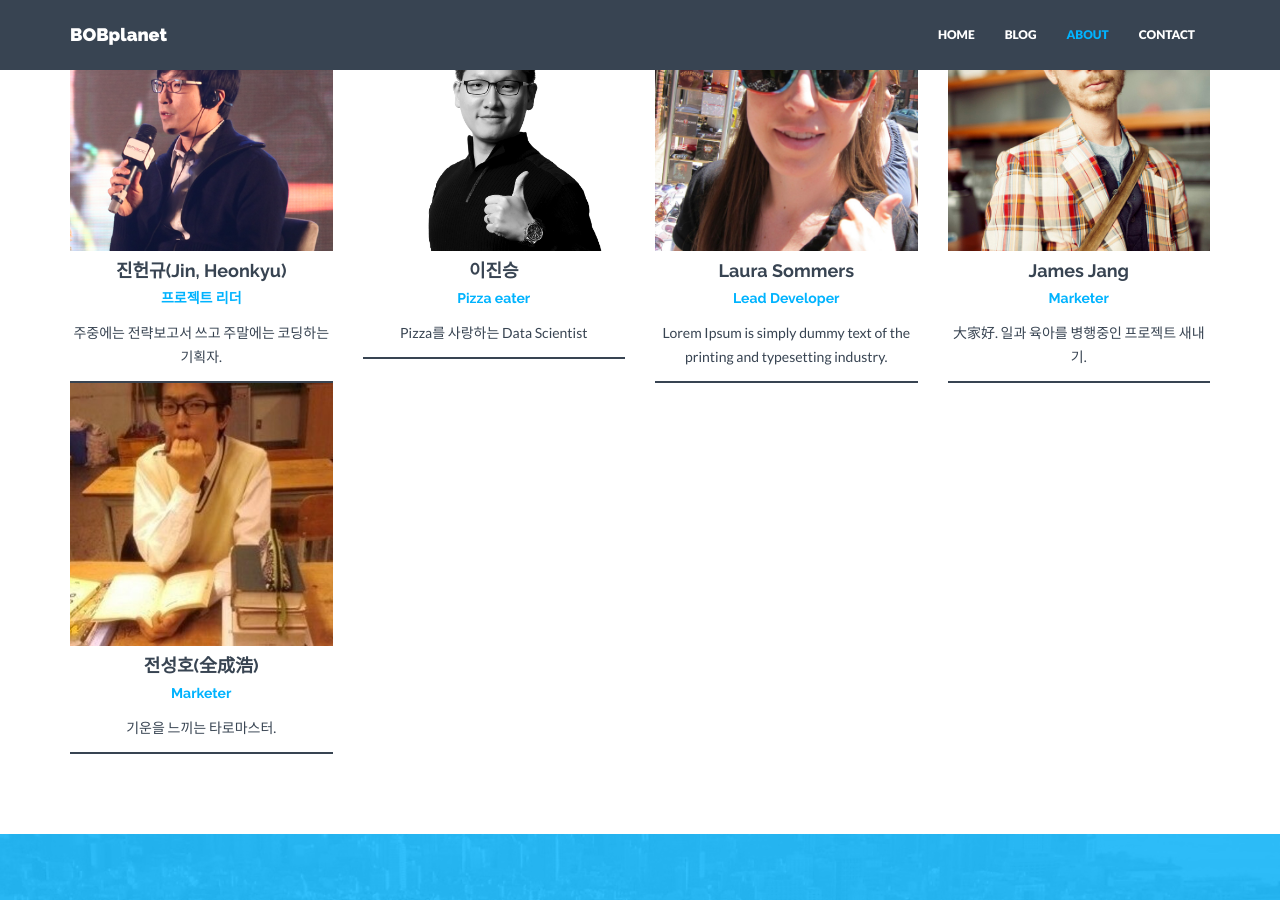
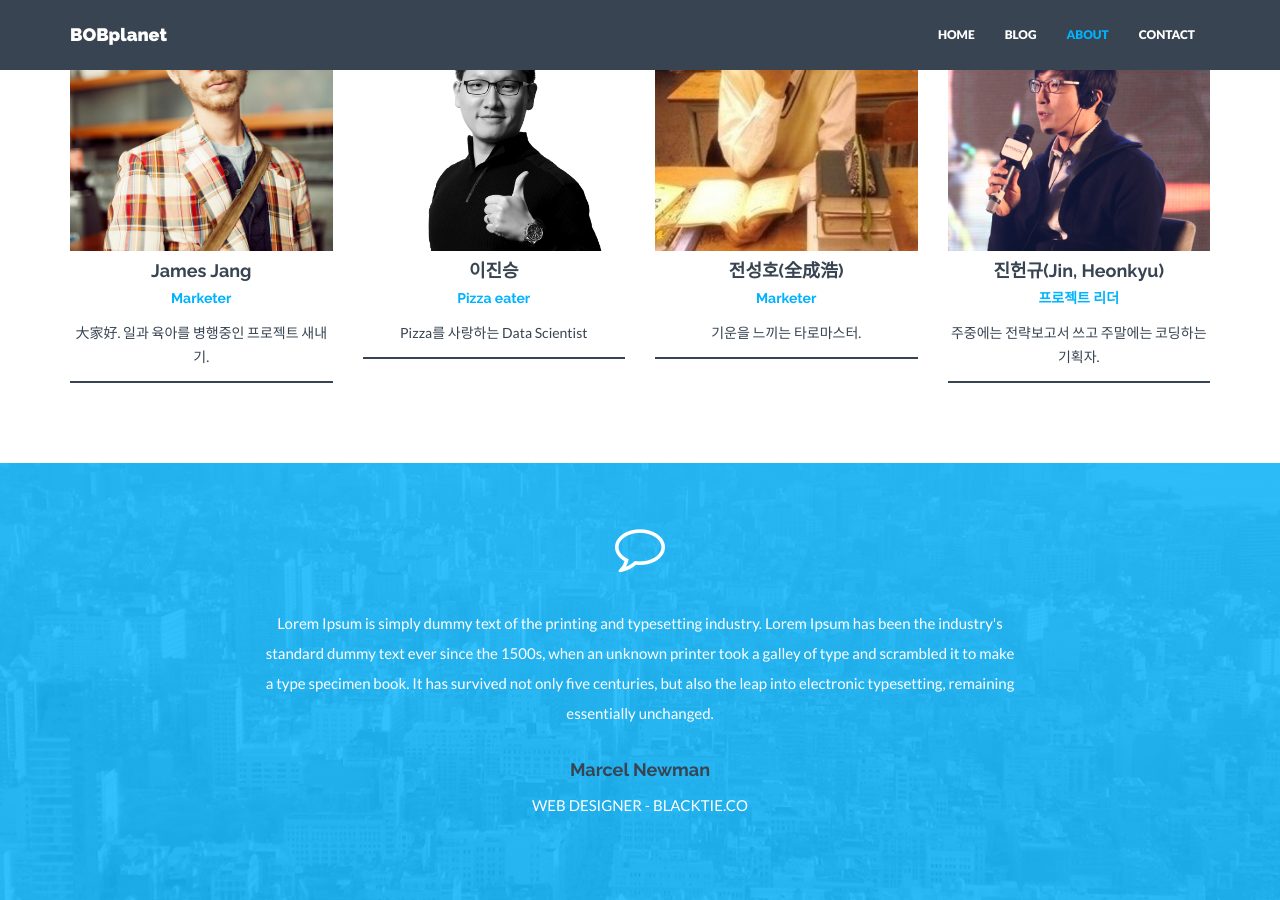
Before and after one commit to bobplanet/bobplanet.github.io, a Jekyll site: the page built from about.html, in a window 1280 px wide and 900 px high, scrolled down 364 px. Built offline with Jekyll 4.4.1, drawn with Linux system fonts in a browser that asks for light colours; nearby versions of some CDN libraries.

Commit message:
프로젝트 멤버를 이름순으로 자동정렬

```diff
--- a/_data/members.yml
+++ b/_data/members.yml
@@ -1,46 +1,37 @@
-# Members information. Shown on About page.
-  - name: 진헌규(Jin, Heonkyu)
-    position: 프로젝트 리더
-    text: 주중에는 전략보고서 쓰고 주말에는 코딩하는 기획자.
-    img: heonkyu.jin.png
-    social:
-      - title: envelope #use for email address
-        url: mailto:heonkyu.jin@gmail.com
-      - title: linkedin
-        url: http://kr.linkedin.com/in/heonkyujin
-  - name: 이진승
-    position: Pizza eater
-    text: Pizza를 사랑하는 Data Scientist
-    img: 1000741_LEE.png
-    social:
-      - title: envelope #use for email address
-        url: mailto:name@domain.com
-      - title: facebook
-        url: http://facebook.com/jjiinn.lee
-  - name: Laura Sommers
-    position: Lead Developer
-    text: Lorem Ipsum is simply dummy text of the printing and typesetting industry.
-    img: team03.jpg
-    social:
-      - title: envelope #use for email address
-        url: mailto:name@domain.com
-      - title: twitter
-        url: http://twitter.com/handle
-  - name: James Jang
-    position: Marketer
-    text: 大家好. 일과 육아를 병행중인 프로젝트 새내기.
-    img: team04.jpg
-    social:
-      - title: envelope #use for email address
-        url: mailto:name@domain.com
-      - title: twitter
-        url: http://twitter.com/handle
-  - name: 전성호(全成浩)
-    position: Marketer
-    text: 기운을 느끼는 타로마스터.
-    img: jeon_400x400.jpg
-    social:
-      - title: envelope #use for email address
-        url: mailto:bigapple01@gmail.com
-      - title: twitter
-        url: http://twitter.com/readymadeboy
+# 프로젝트 멤버 목록. 페이지에서는 이름 순서대로 sorting됨
+- name: 진헌규(Jin, Heonkyu)
+  position: 프로젝트 리더
+  text: 주중에는 전략보고서 쓰고 주말에는 코딩하는 기획자.
+  img: heonkyu.jin.png
+  social:
+    - title: envelope #use for email address
+      url: mailto:heonkyu.jin@gmail.com
+    - title: linkedin
+      url: http://kr.linkedin.com/in/heonkyujin
+- name: 이진승
+  position: Pizza eater
+  text: Pizza를 사랑하는 Data Scientist
+  img: 1000741_LEE.png
+  social:
+    - title: envelope #use for email address
+      url: mailto:name@domain.com
+    - title: facebook
+      url: http://facebook.com/jjiinn.lee
+- name: James Jang
+  position: Marketer
+  text: 大家好. 일과 육아를 병행중인 프로젝트 새내기.
+  img: team04.jpg
+  social:
+    - title: envelope #use for email address
+      url: mailto:name@domain.com
+    - title: twitter
+      url: http://twitter.com/handle
+- name: 전성호(全成浩)
+  position: Marketer
+  text: 기운을 느끼는 타로마스터.
+  img: jeon_400x400.jpg
+  social:
+    - title: envelope #use for email address
+      url: mailto:bigapple01@gmail.com
+    - title: twitter
+      url: http://twitter.com/readymadeboy
--- a/_includes/members.html
+++ b/_includes/members.html
@@ -2,7 +2,8 @@
     <div class="row centered">
         <h3 class="mb">MEET OUR TEAM</h3>
 
-        {% for member in site.data.members %}
+        {% assign members_sorted = site.data.members | sort:'name' %}
+        {% for member in members_sorted %}
         <div class="col-lg-3 col-md-3 col-sm-3">
             <div class="he-wrap tpl6">
             <img src="{{ "/assets/img/members/" | prepend: site.baseurl }}{{ member.img }}" alt="">
@@ -19,8 +20,8 @@
             <h5 class="ctitle">{{ member.position }}</h5>
             <p>{{ member.text }}</p>
             <div class="hline"></div>
-        </div><! --/col-lg-3 -->
+        </div><!--/col-lg-3 -->
         {% endfor %}
 
-    </div><! --/row -->
-</div><! --/container -->
+    </div><!--/row -->
+</div><!--/container -->
```
